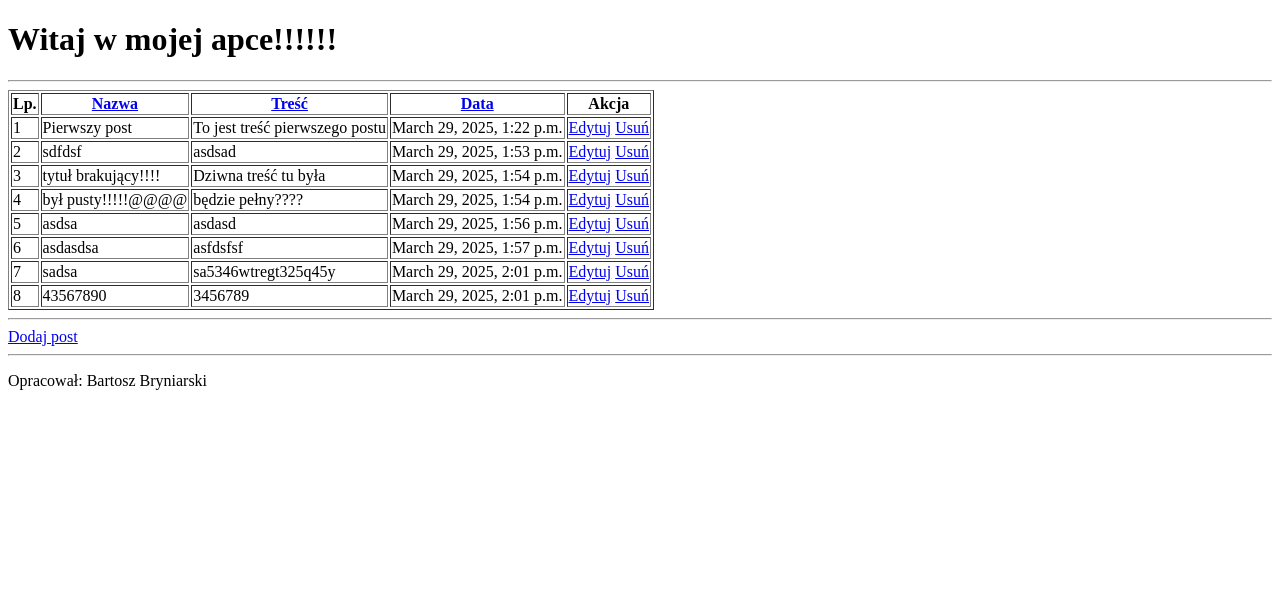
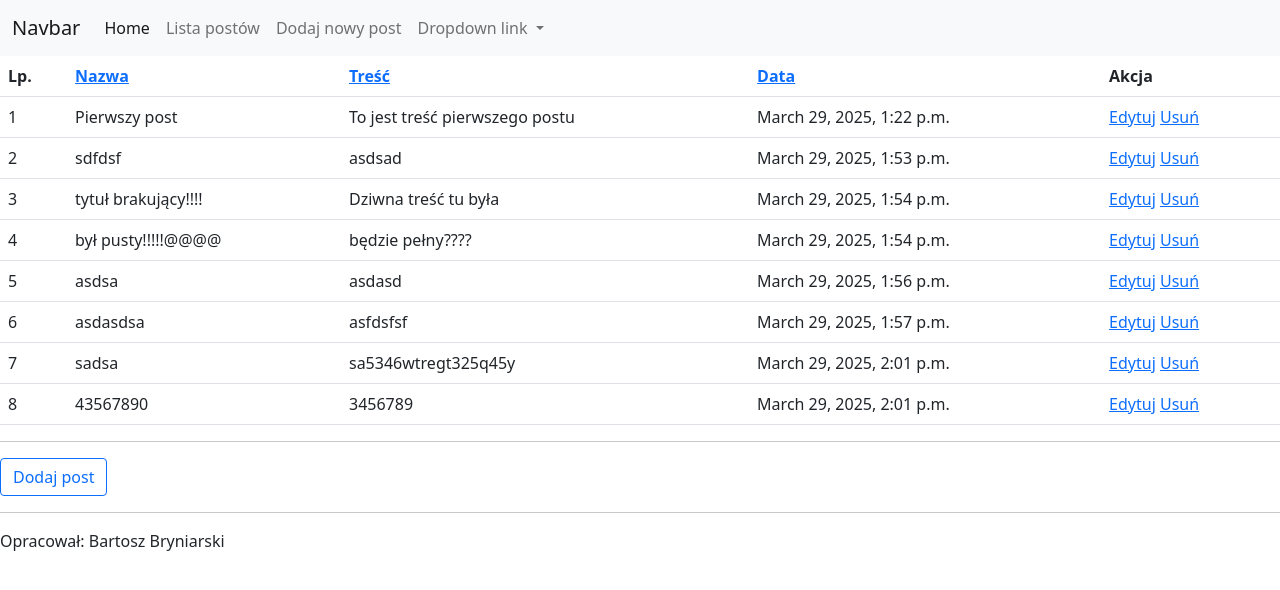
Before and after one commit to brylka/django_29_30_03_25, a Django app: page /posts/ in a window 1280 px wide. Shown: the top 590 px of the page. Run offline with Django 5.2, Linux system fonts and the light colour scheme; data comes from the database, SQL or seed files in the repository.

Commit message:
Niedziela

```diff
--- /dev/null
+++ b/myproject/myapp/forms.py
@@ -0,0 +1,6 @@
+from django import forms
+
+
+class LinearEquationForm(forms.Form):
+    a = forms.FloatField(label="Współczynnik a")
+    b = forms.FloatField(label="Współczynnik b")
--- a/myproject/myapp/templates/myapp/base.html
+++ b/myproject/myapp/templates/myapp/base.html
@@ -3,12 +3,46 @@
 <head>
     <meta charset="UTF-8">
     <title>{% block title %}Moja strona{% endblock %}</title>
+    <link href="https://cdn.jsdelivr.net/npm/bootstrap@5.0.2/dist/css/bootstrap.min.css" rel="stylesheet" integrity="sha384-EVSTQN3/azprG1Anm3QDgpJLIm9Nao0Yz1ztcQTwFspd3yD65VohhpuuCOmLASjC" crossorigin="anonymous">
     {% block styles %}{% endblock %}
 </head>
 <body>
     <header>
-        <h1>Witaj w mojej apce!!!!!!</h1>
-        <hr>
+
+<nav class="navbar navbar-expand-lg navbar-light bg-light">
+  <div class="container-fluid">
+    <a class="navbar-brand" href="#">Navbar</a>
+    <button class="navbar-toggler" type="button" data-bs-toggle="collapse" data-bs-target="#navbarNavDropdown" aria-controls="navbarNavDropdown" aria-expanded="false" aria-label="Toggle navigation">
+      <span class="navbar-toggler-icon"></span>
+    </button>
+    <div class="collapse navbar-collapse" id="navbarNavDropdown">
+      <ul class="navbar-nav">
+        <li class="nav-item">
+          <a class="nav-link active" aria-current="page" href="{% url 'hello_world' %}">Home</a>
+        </li>
+        <li class="nav-item">
+          <a class="nav-link" href="{% url 'post_list' %}">Lista postów</a>
+        </li>
+        <li class="nav-item">
+          <a class="nav-link" href="{% url 'create_post' %}">Dodaj nowy post</a>
+        </li>
+        <li class="nav-item dropdown">
+          <a class="nav-link dropdown-toggle" href="#" id="navbarDropdownMenuLink" role="button" data-bs-toggle="dropdown" aria-expanded="false">
+            Dropdown link
+          </a>
+          <ul class="dropdown-menu" aria-labelledby="navbarDropdownMenuLink">
+            <li><a class="dropdown-item" href="#">Action</a></li>
+            <li><a class="dropdown-item" href="#">Another action</a></li>
+            <li><a class="dropdown-item" href="#">Something else here</a></li>
+          </ul>
+        </li>
+      </ul>
+    </div>
+  </div>
+</nav>
+
+
+
     </header>
 
     <main>
@@ -19,5 +53,6 @@
         <hr>
         <p>Opracował: Bartosz Bryniarski</p>
     </footer>
+<script src="https://cdn.jsdelivr.net/npm/bootstrap@5.0.2/dist/js/bootstrap.bundle.min.js" integrity="sha384-MrcW6ZMFYlzcLA8Nl+NtUVF0sA7MsXsP1UyJoMp4YLEuNSfAP+JcXn/tWtIaxVXM" crossorigin="anonymous"></script>
 </body>
 </html>
--- a/myproject/myapp/templates/myapp/post_list.html
+++ b/myproject/myapp/templates/myapp/post_list.html
@@ -1,7 +1,7 @@
 {% extends "myapp/base.html" %}
 {% block title %}Tabelka z danymi{% endblock %}
 {% block content %}
-    <table border="1">
+    <table class="table table-hover">
         <tr>
             <th>Lp.
             <!--<th>id-->
@@ -24,5 +24,5 @@
         {% endfor %}
     </table>
 <hr>
-<a href="{% url 'create_post' %}">Dodaj post</a>
+<a class="btn btn-outline-primary" href="{% url 'create_post' %}">Dodaj post</a>
 {% endblock %}
--- a/myproject/myapp/urls.py
+++ b/myproject/myapp/urls.py
@@ -1,8 +1,9 @@
 from django.urls import path
-from .views import hello_world, hello_name, add, div, table, post_list, create_post, update_post, delete_post
+from .views import hello_world, hello_name, add, div, table, post_list, create_post, update_post, delete_post, \
+    zero_point
 
 urlpatterns = [
-    path('hello/', hello_world),
+    path('hello/', hello_world, name="hello_world"),
     path('hello/<str:name>/', hello_name),
     path('add/<int:a>/<int:b>/', add),
     path('div/<int:a>/<int:b>/', div),
@@ -11,4 +12,6 @@ urlpatterns = [
     path('posts/create/', create_post, name="create_post"),
     path('posts/update/<int:post_id>/', update_post, name="update_post"),
     path('posts/delete/<int:post_id>/', delete_post, name="delete_post"),
+
+    path('zero-point/', zero_point, name="zero_point"),
 ]
--- a/myproject/myapp/views.py
+++ b/myproject/myapp/views.py
@@ -1,6 +1,7 @@
 from django.http import HttpResponse
 from django.shortcuts import render, redirect, get_object_or_404
 
+from .forms import LinearEquationForm
 from .models import Post
 
 
@@ -76,3 +77,20 @@ def delete_post(request, post_id):
         return redirect("post_list")
 
     return render(request, 'myapp/delete_post.html', {'post': post})
+
+def zero_point(request):
+    if request.method == 'POST':
+        form = LinearEquationForm(request.POST)
+        if form.is_valid():
+            a = form.cleaned_data['a']
+            b = form.cleaned_data['b']
+
+            if a != 0:
+                x0 = -b / a
+            else:
+                x0 = 'Brak miejsca zerowyego!'
+    else:
+        x0 = None
+        form = LinearEquationForm()
+
+    return render(request, 'myapp/zero_point.html', {'form': form, 'x0': x0})
```
Also changed, not shown: myproject/myapp/templates/myapp/zero_point.html (added, +13 -0 lines).
